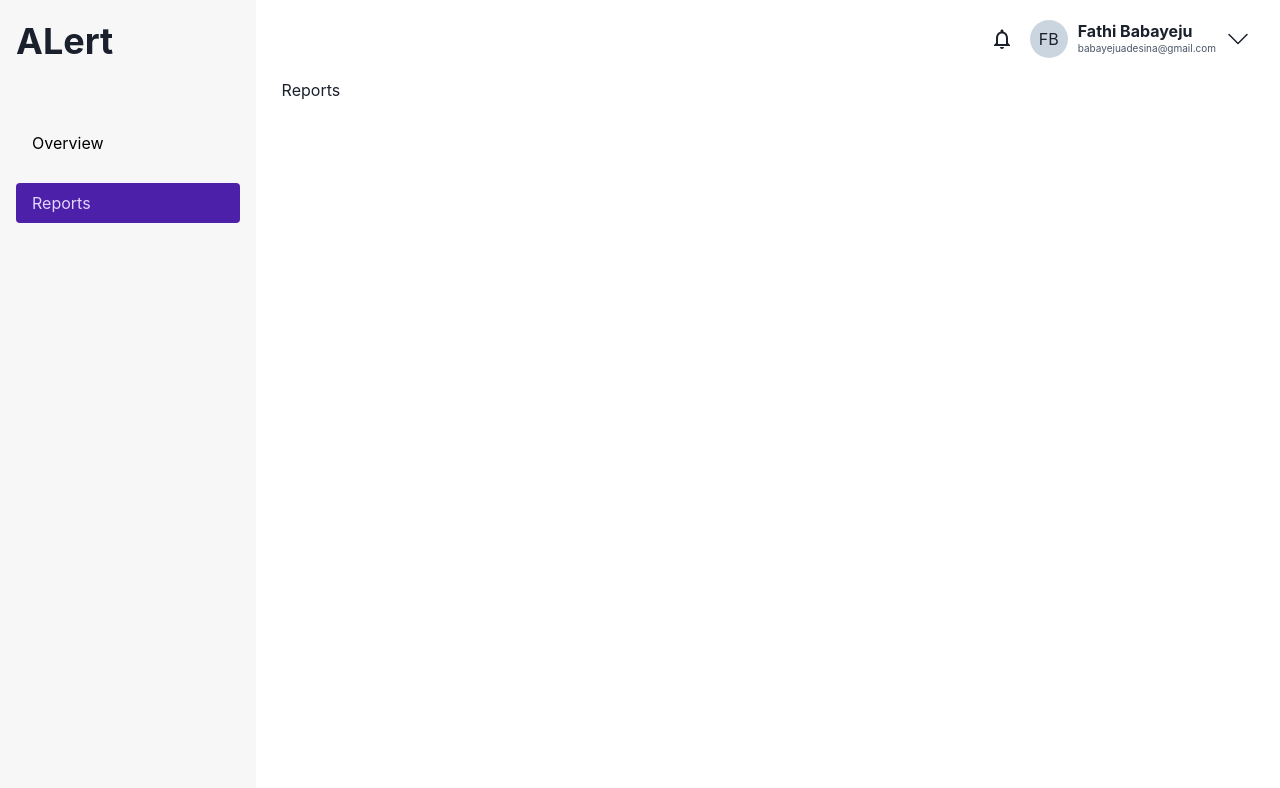
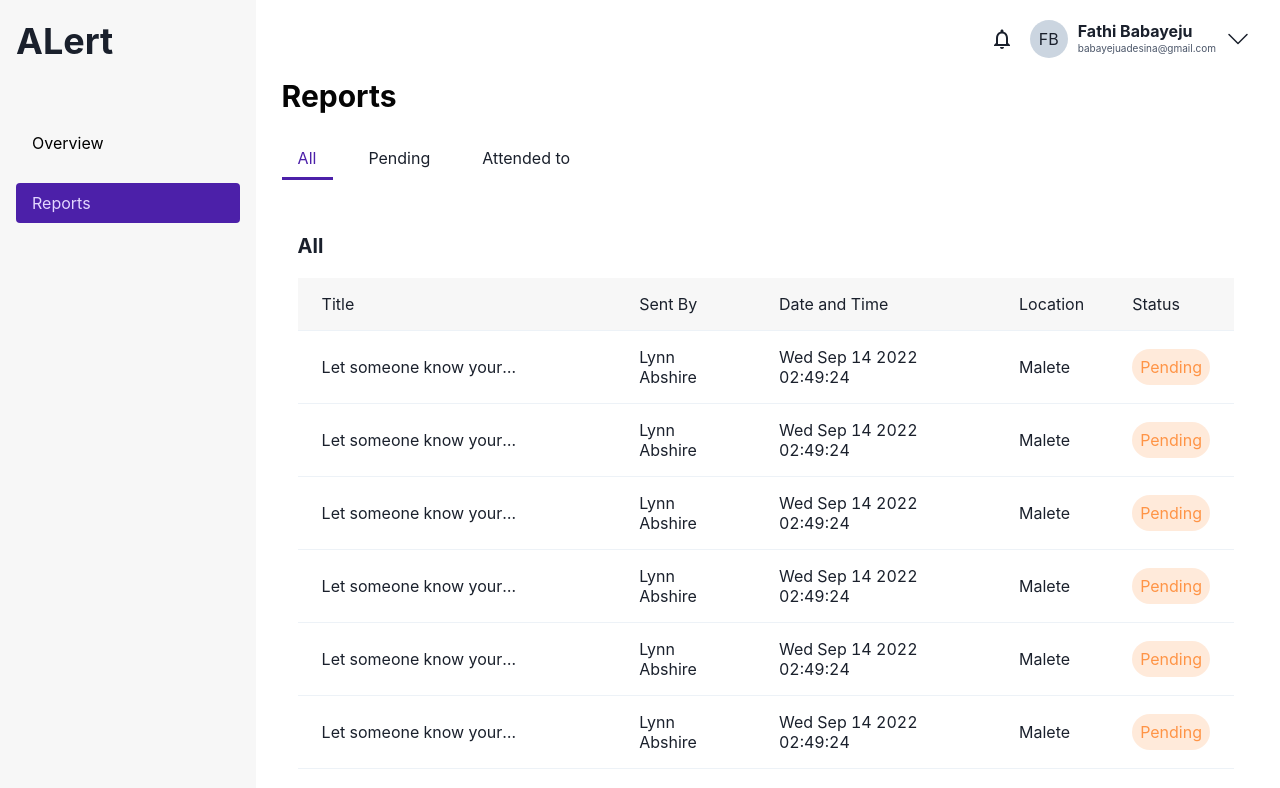
Before and after one commit to c-blaq/fyp-crime-app-dashboard, a React (Vite) app: page /reports in a window 1280 px wide. Shown: the top 788 px of the page. Built offline with nearby package versions, Linux system fonts and the light colour scheme.

Commit message:
style:report page

```diff
--- a/src/container/dashboard/OverviewTabs.jsx
+++ b/src/container/dashboard/OverviewTabs.jsx
@@ -8,10 +8,7 @@ import {
   Box,
   Heading,
   Text,
-  Flex,
 } from "@chakra-ui/react";
-import { Link } from "react-router-dom";
-import { BsChevronRight } from "react-icons/bs";
 
 import OverviewIcon from "../../component/OverviewIcon";
 import TableContainer from "../../component/Table";
--- /dev/null
+++ b/src/container/reports /ReportTabs.jsx
@@ -0,0 +1,59 @@
+import {
+  Tabs,
+  TabList,
+  TabPanels,
+  Tab,
+  TabPanel,
+  TabIndicator,
+  Box,
+  Heading,
+  Text,
+} from "@chakra-ui/react";
+
+import OverviewIcon from "../../component/OverviewIcon";
+import TableContainer from "../../component/Table";
+import TableWrapper from "../../component/Table";
+
+const ReportTabs = () => {
+  return (
+    <Tabs variant="unstyled">
+      <TabList gap="20px">
+        <Tab _selected={{ color: "#4C20A9" }}>
+          <Text>All</Text>
+        </Tab>
+
+        <Tab _selected={{ color: "#4C20A9" }}>
+          <Text>Pending</Text>
+        </Tab>
+
+        <Tab _selected={{ color: "#4C20A9" }}>
+          <Text>Attended to</Text>
+        </Tab>
+      </TabList>
+      <TabIndicator mt="-1.5px" height="3px" bg="#4C20A9" />
+
+      <TabPanels marginTop="40px">
+        <TabPanel>
+          <Heading as="h3" fontSize="20px" marginBottom="20px">
+            All
+          </Heading>
+          <TableContainer />
+        </TabPanel>
+        <TabPanel>
+          <Heading as="h3" fontSize="20px" marginBottom="20px">
+            Pending
+          </Heading>
+          <TableWrapper />
+        </TabPanel>
+        <TabPanel>
+          <Heading as="h3" fontSize="20px" marginBottom="20px">
+            Completed
+          </Heading>
+          <TableWrapper />
+        </TabPanel>
+      </TabPanels>
+    </Tabs>
+  );
+};
+
+export default ReportTabs;
--- a/src/container/reports /index.jsx
+++ b/src/container/reports /index.jsx
@@ -1,8 +1,17 @@
 import React from "react";
 import PageLayout from "../../component/Layout";
+import { Heading } from "@chakra-ui/react";
+import ReportTabs from "./ReportTabs";
 
 const Reports = () => {
-  return <PageLayout>Reports</PageLayout>;
+  return (
+    <PageLayout>
+      <Heading as="h1" fontSize="30px" marginBottom="24px" color="#050505">
+        Reports
+      </Heading>
+      <ReportTabs />
+    </PageLayout>
+  );
 };
 
 export default Reports;
```
